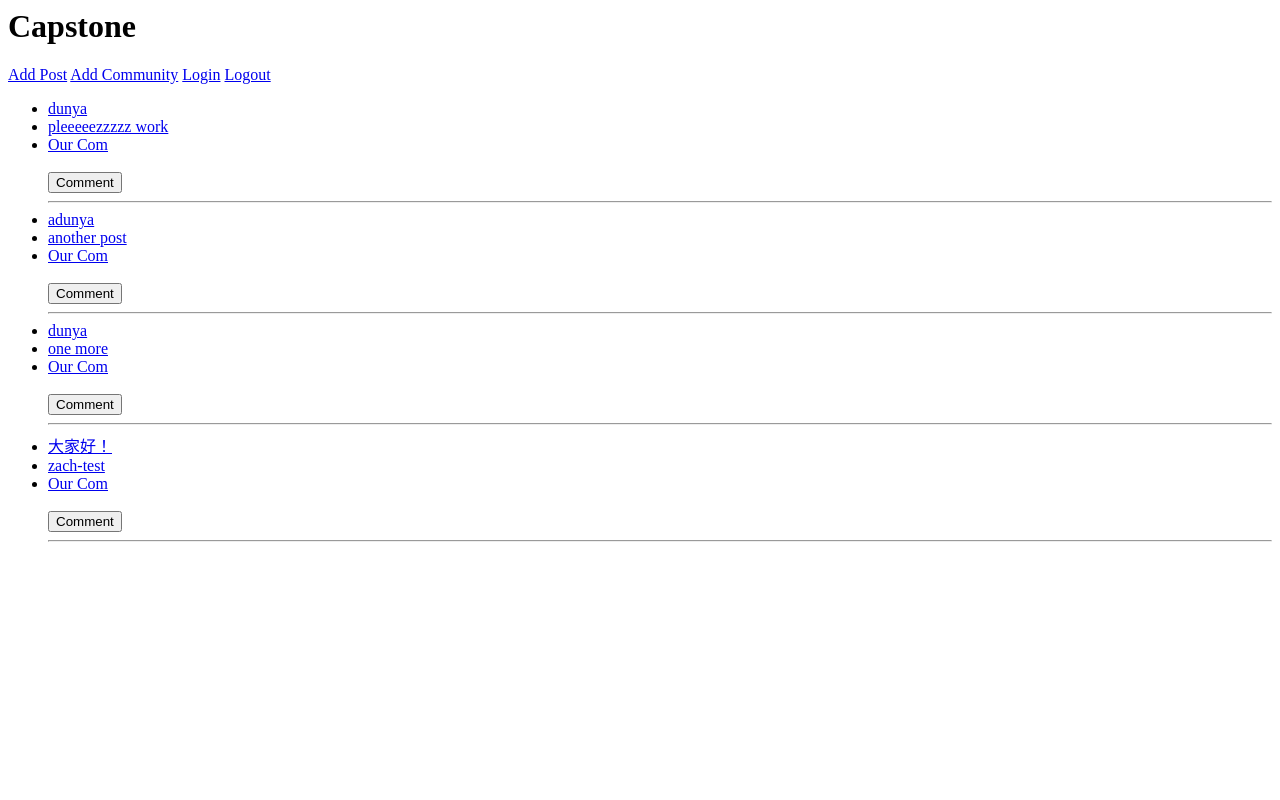
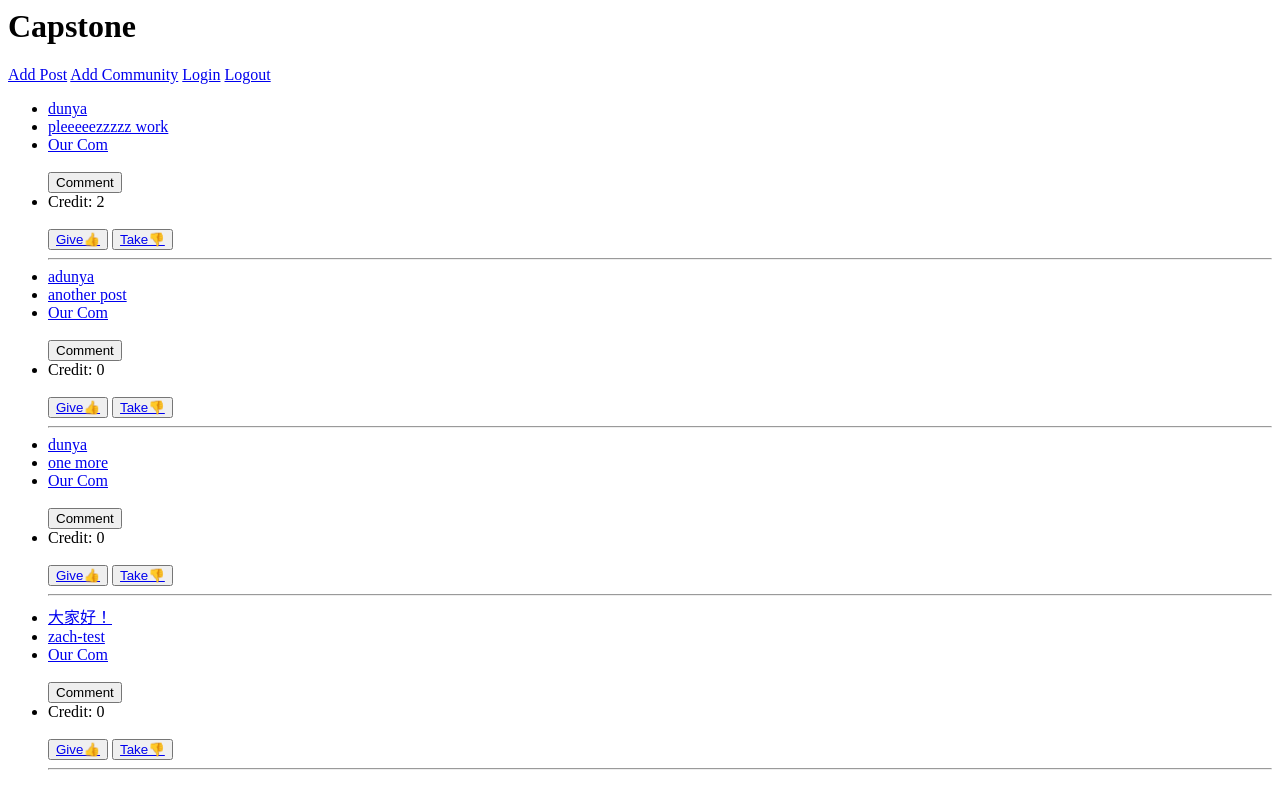
Before and after one commit to zaska-afk/capstone, a Django app: page / in a window 1280 px wide. Run offline with Django 3.2, Linux system fonts and the light colour scheme; data comes from the database, SQL or seed files in the repository; both versions use the stored data as it was after the commit.

Commit message:
intial upvote/downvote rendering and working, need to fix ammount of times user can press buttons

```diff
--- a/config/urls.py
+++ b/config/urls.py
@@ -26,6 +26,8 @@ urlpatterns = [
     path("addcommunity/", views.addcommunity_view, name="addcommunity"),
     path("addcomment/", views.addcomment_view, name="addcomment"),
     path("addpost/", views.addpost_view, name="addpost"),
+    path('upvote/<int:post_id>/', views.upvote_view , name="like"),
+    path('downvote/<int:post_id>/', views.downvote_view, name="dislike"),
 
     # path("posts/<int:id>/", views.post_detail, name="post"),
     # path("community/<int:id>/", views.community_detail, name="community"),
--- a/project/models.py
+++ b/project/models.py
@@ -33,6 +33,12 @@ class Post(models.Model):
     created_on = models.DateField(auto_now_add=True)
     post_on_comm = models.ForeignKey(Community, on_delete=models.CASCADE)
 
+    # from ghostpost
+    upvote = models.IntegerField(default=0)
+    downvote = models.IntegerField(default=0)
+    def vote_total(self):
+        return self.upvote - self.downvote
+
     def __str__(self):
         return self.post_name
         # return str(self.post_name)
--- a/project/views.py
+++ b/project/views.py
@@ -131,3 +131,16 @@ def addcommunity_view(request):
 
 def profilepage_view(request):
     ...
+
+def upvote_view(request, post_id):
+    post = Post.objects.get(id=post_id)
+    post.upvote += 1
+    post.save()
+    return HttpResponseRedirect('/')
+
+
+def downvote_view(request, post_id):
+    post = Post.objects.get(id=post_id)
+    post.downvote += 1
+    post.save()
+    return HttpResponseRedirect('/')
--- a/templates/index.html
+++ b/templates/index.html
@@ -15,6 +15,11 @@
   <li><a href="/posts/{{post.post_on_comm}}/">{{post.post_on_comm}}</a></li>
   <br />
   <a href="/addcomment/"><button>Comment</button></a>
+  <br>
+  <li>Credit: {{ post.vote_total }}</li>
+  <br>
+  <button><a href='/upvote/{{post.id}}/'>Give&#128077;</a></button>
+  <button><a href='/downvote/{{post.id}}/'>Take&#128078;</a></button>
   <hr />
   {% comment %}
 
```
Also changed, not shown: db.sqlite3, project/migrations/0002_auto_20211008_0110.py (added).
